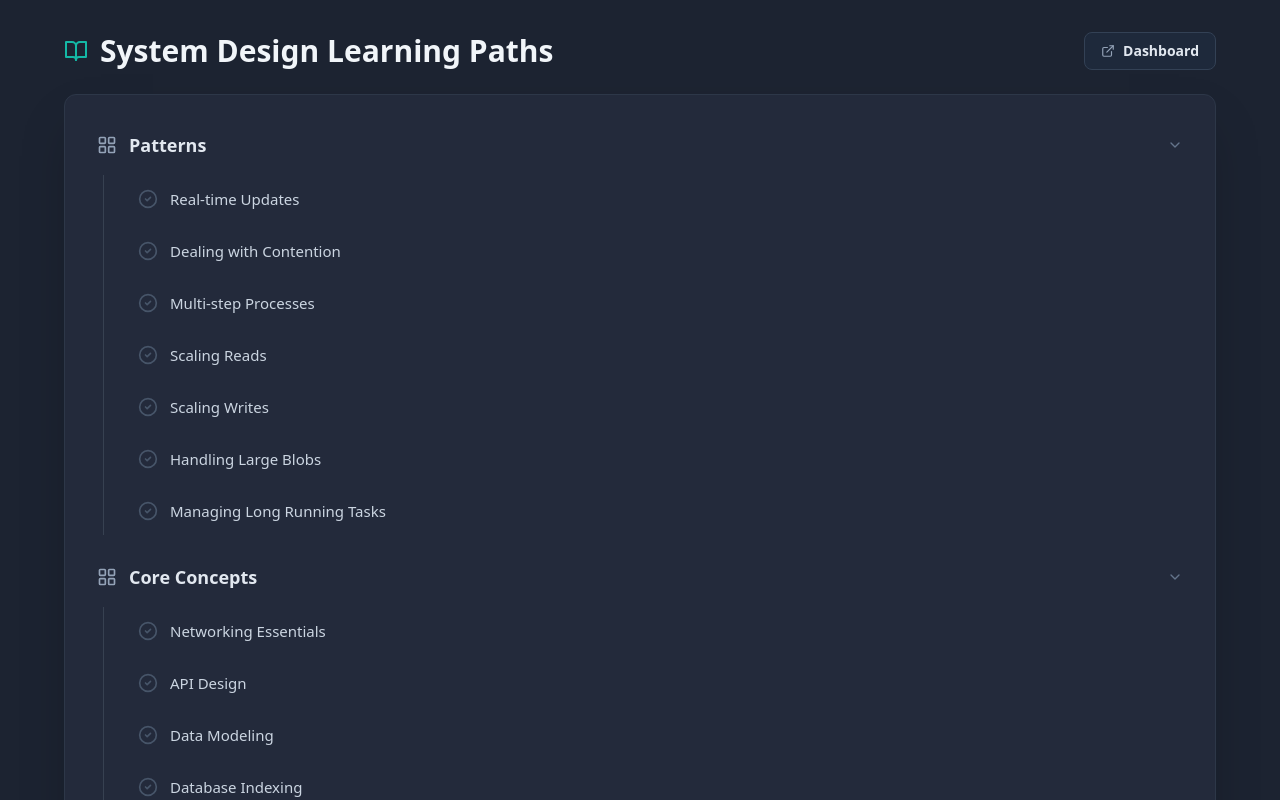
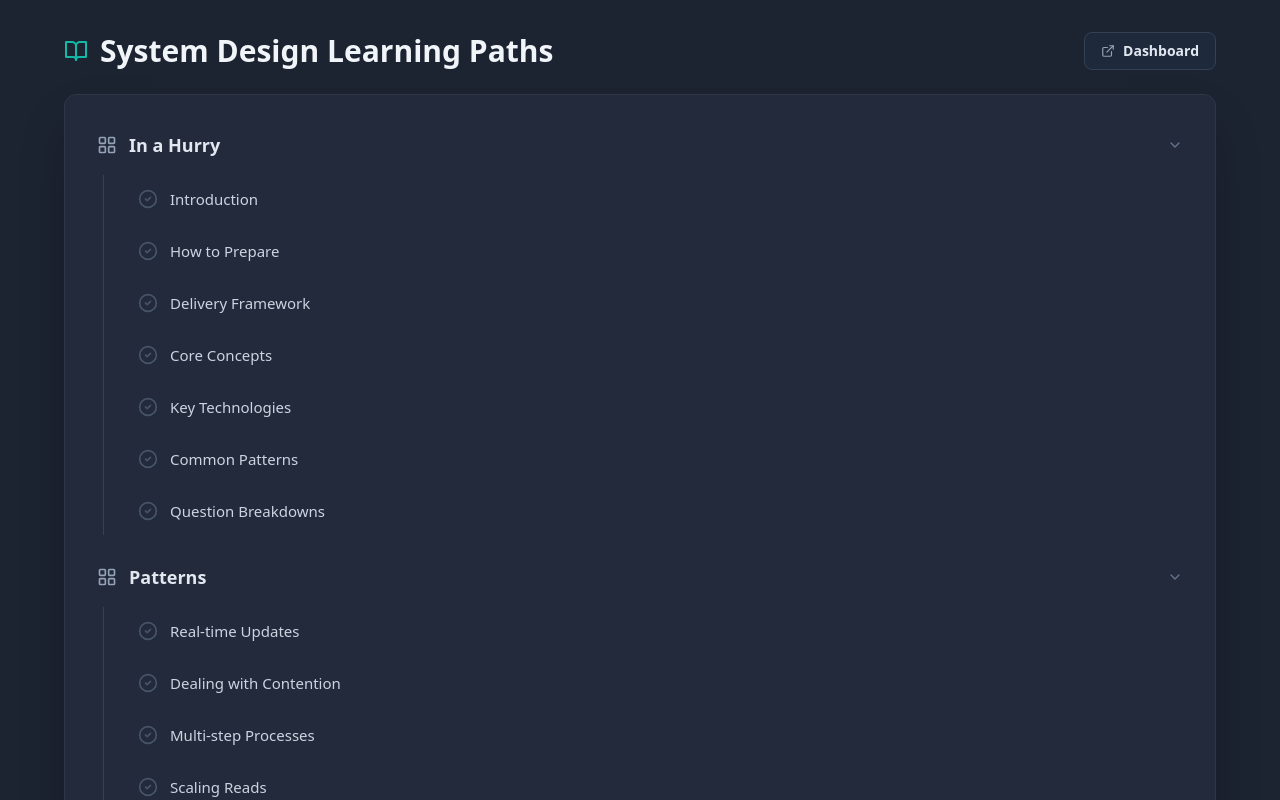
Before and after one commit to kr-aashish/system-design-quiz-hellointerview, a React (Vite) app: page / in a window 1280 px wide. Shown: the top 800 px of the page. Built offline with nearby package versions, Linux system fonts and the light colour scheme.

Commit message:
feat: implement custom category sorting and enable default expanded state for topic sections

```diff
--- a/App.jsx
+++ b/App.jsx
@@ -227,6 +227,12 @@ function Index() {
     acc[topic.category].push(topic);
     return acc;
   }, {});
+  const categoryEntries = Object.entries(topicsByCategory);
+  const orderedCategoryEntries = [
+    ...categoryEntries.filter(([category]) => category === 'In a Hurry'),
+    ...categoryEntries.filter(([category]) => category !== 'In a Hurry' && category !== 'Advanced Topics'),
+    ...categoryEntries.filter(([category]) => category === 'Advanced Topics'),
+  ];
 
   const hasAnyProgress = Object.keys(summaries).length > 0;
 
@@ -264,14 +270,14 @@ function Index() {
         <ProgressStats summaries={summaries} quizTopics={quizState.topics} />
 
         <div className="space-y-4 bg-[#232a3b] p-6 rounded-xl border border-[#2d3748] shadow-2xl">
-          {Object.entries(topicsByCategory).map(([category, items], index, array) => (
+          {orderedCategoryEntries.map(([category, items]) => (
             <CategorySection
               key={category}
               category={category}
               items={items}
               summaries={summaries}
               onClearQuiz={handleClearQuiz}
-              defaultOpen={index < array.length - 2}
+              defaultOpen
             />
           ))}
         </div>
```
